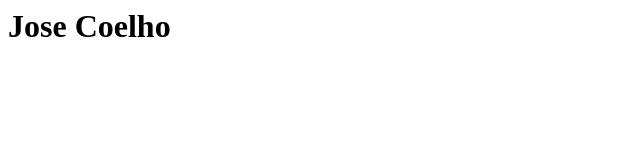
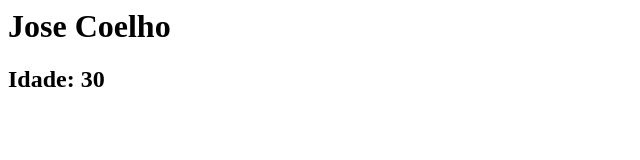
Before and after one commit to JoseCoelhoDev/website-CN, a plain HTML site: page index.html in a window 1280 px wide. Shown: the whole page, without its empty margins (0-640 px from the left). Drawn offline with Linux system fonts and the light colour scheme.

Commit message:
Add age information to index.html

```diff
--- a/index.html
+++ b/index.html
@@ -4,5 +4,6 @@
 </head>
 <body>
 <h1>Jose Coelho</h1>
+<h2>Idade: 30</h2>
 </body>
 </html>
```
